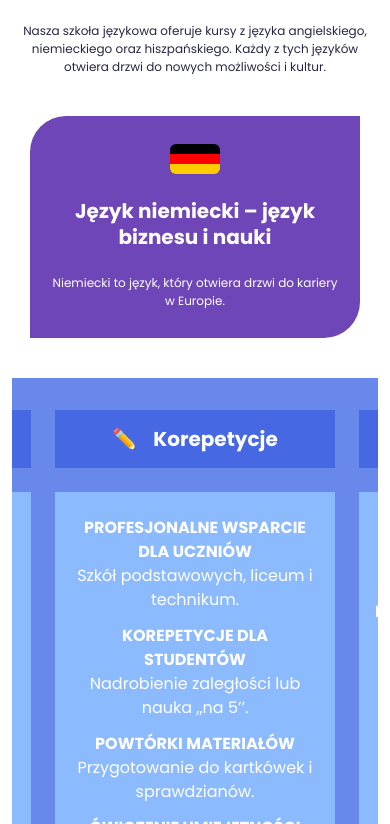
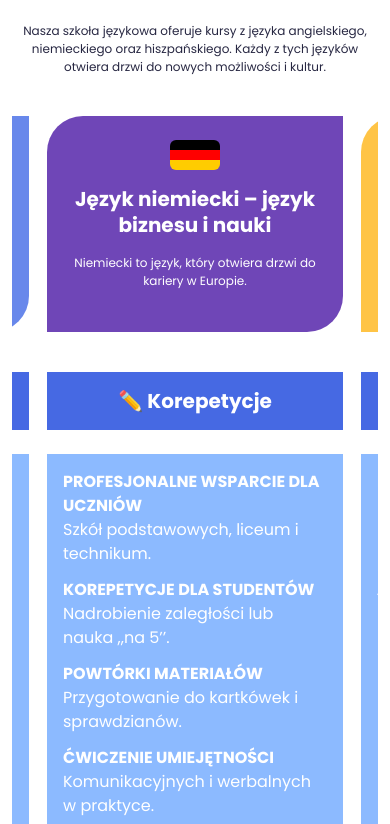
Before and after one commit to MatPaluch/studio-jezykowe-vista, a React (Vite) app: page / in a window 390 px wide. Shown: the part 840-1664 px from the top of the page. Built offline with nearby package versions, Linux system fonts and the light colour scheme.

Commit message:
Language is working

```diff
--- a/src/components/Languages/Languages.module.css
+++ b/src/components/Languages/Languages.module.css
@@ -1,13 +1,12 @@
 .secLang {
   display: flex;
   flex-direction: column;
-  align-items: center;
   gap: 80px;
 }
-
 .headingContent {
   max-width: 768px;
   text-align: center;
+  margin: auto;
 }
 
 .headingContent > h2 {
@@ -17,26 +16,37 @@
 .cardList {
   display: flex;
   gap: 48px;
-  justify-content: center;
+
+  overflow-x: scroll;
+  scroll-snap-type: x mandatory;
+  scroll-behavior: smooth;
+  -ms-overflow-style: none;
+  scrollbar-width: none;
+
   transition: all 0.3s ease;
+}
+
+.cardList::-webkit-scrollbar {
+  display: none;
 }
 
 .cardList > li {
   border-radius: 36px 0;
-  padding: 28px 18px;
-  flex: 1;
+  padding: 32px;
+
   display: flex;
+  min-width: 394px;
+  flex-direction: column;
   align-items: center;
   justify-content: flex-start;
-  flex-direction: column;
   gap: 24px;
+
   text-align: center;
-  height: auto;
+
   scroll-snap-align: center;
   transition: transform 0.3s ease;
   cursor: grab;
 }
-
 .cardList > li:first-child {
   background-color: var(--blue);
 }
@@ -46,36 +56,36 @@
 .cardList > li:last-child {
   background-color: var(--yellow);
 }
-
 .cardList > li > p {
   color: white;
 }
 
 .categoryList {
   background-color: var(--blue);
-  padding: 32px 0;
+  padding: 36px;
+  color: white;
+
+  position: relative;
   display: flex;
-  flex-direction: row;
   gap: 48px;
-  color: white;
-  position: relative;
-  width: 100%;
+
   overflow-x: scroll;
 }
 
-.categoryList > li:first-child {
-  padding-left: 32px;
-}
-.categoryList > li:last-child {
-  padding-right: 32px;
+.categoryItem {
+  display: flex;
+  flex: 1;
+  min-width: 370px;
+  flex-direction: column;
+  gap: 48px;
 }
 
-.categoryItem {
-  flex: 1;
+.categoryHeader {
+  background-color: var(--darker-blue);
+  padding: 16px;
   display: flex;
-  flex-direction: column;
-  gap: 48px;
-  min-width: 380px;
+  justify-content: center;
+  white-space: nowrap;
 }
 .categoryContent {
   display: flex;
@@ -84,70 +94,46 @@
   gap: 16px;
   padding: 32px 24px;
   background-color: var(--cloud-blue);
-  text-align: center;
 }
-.categoryHeader {
-  background-color: var(--darker-blue);
-  padding: 16px;
-  display: flex;
-  justify-content: center;
-  gap: 32px;
-}
-.categoryHeader > h3 {
-  white-space: nowrap;
-}
-.pointerPolygon {
+/*
+    .pointerPolygon {
   position: absolute;
   top: -44px;
   left: 160px;
-}
+}*/
 
 @media screen and (max-width: 480px) {
+  .secLang {
+    gap: 40px;
+  }
+  .cardList {
+    gap: 18px;
+    width: 100%;
+  }
+  .cardList > li {
+    min-width: 296px;
+    padding: 24px;
+    gap: 16px;
+  }
+
   .categoryList {
-    gap: 24px;
+    gap: 18px;
+    width: 100%;
+    padding: 0px;
+    background-color: transparent;
   }
+
   .categoryItem {
-    min-width: 280px;
+    min-width: 296px;
     gap: 24px;
   }
   .categoryContent {
-    padding: 24px 16px;
+    padding: 16px;
     gap: 12px;
   }
-  .categoryHeader {
-    gap: 16px;
-  }
+  /*
   .pointerPolygon {
     left: 100px;
   }
-  .categoryList > li:first-child {
-    padding-left: 16px;
-  }
-  .categoryList > li:last-child {
-    padding-right: 16px;
-  }
+   */
 }
-/* 🔹 Karuzela mobilna */
-
-.cardList {
-  overflow-x: auto;
-  scroll-snap-type: x mandatory;
-  justify-content: center;
-  scroll-behavior: smooth;
-  -ms-overflow-style: none;
-  scrollbar-width: none;
-  width: 100%;
-}
-.cardList::-webkit-scrollbar {
-  display: none;
-}
-.cardList > li {
-  flex: 0 0 90%;
-  max-width: 380px;
-}
-
-/* 🔹 Kompaktowy układ na mniejszych ekranach */
-
-.secLang {
-  gap: 40px;
-}
--- a/src/components/Languages/Languages.tsx
+++ b/src/components/Languages/Languages.tsx
@@ -131,9 +131,9 @@ function Languages() {
       <ul className={style.categoryList} id="offer" ref={listRef}>
         <li className={style.categoryItem}>
           <div className={style.categoryHeader}>
-            <span className="header3_5">📘</span>
-            <h3 className="header3_5">Kurs językowy</h3>
+            <h3 className="header3_5">📘 Kurs językowy</h3>
           </div>
+
           <ul className={style.categoryContent}>
             <li>
               <h4>KURS INDYWIDUALNY</h4>
@@ -161,18 +161,17 @@ function Languages() {
           </ul>
         </li>
 
-        <img
+        {/* <img
           src={pointer_polygon}
           alt="pointer_polygon"
           className={style.pointerPolygon}
           width={64}
           height={48}
-        />
+        /> */}
 
         <li className={style.categoryItem}>
           <div className={style.categoryHeader}>
-            <span className="header3_5">✏️</span>
-            <h3 className="header3_5">Korepetycje</h3>
+            <h3 className="header3_5">✏️ Korepetycje</h3>
           </div>
           <ul className={style.categoryContent}>
             <li>
@@ -196,8 +195,7 @@ function Languages() {
 
         <li className={style.categoryItem}>
           <div className={style.categoryHeader}>
-            <span className="header3_5">🎓</span>
-            <h3 className="header3_5">Egzaminy</h3>
+            <h3 className="header3_5">🎓 Egzaminy</h3>
           </div>
           <ul className={style.categoryContent}>
             <li>
```
